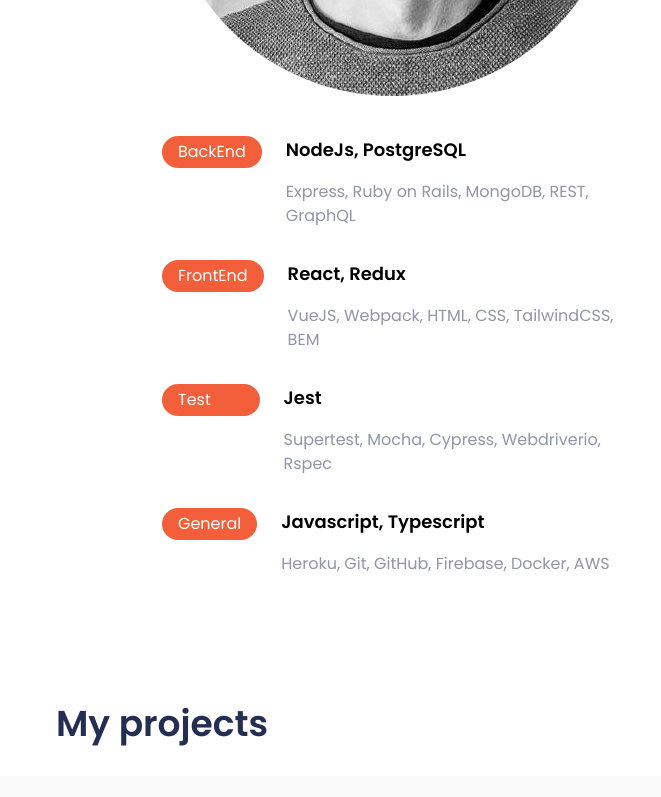
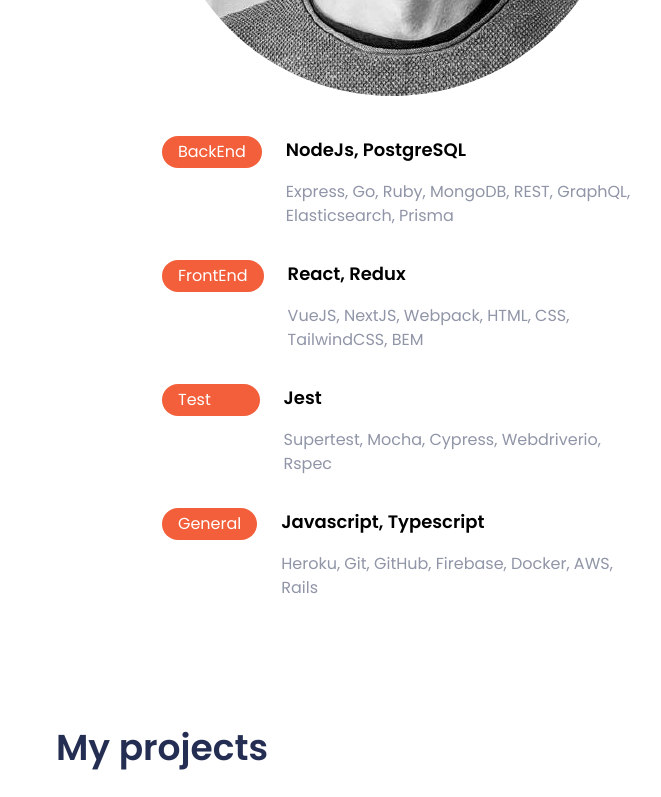
Before and after one commit to tarcea/parallax, a website: page index.html in a window 1280 px wide. Shown: the part 496-1293 px from the top of the page, 478-1139 px from the left. Drawn offline with nearby package versions, Linux system fonts and the light colour scheme.

Commit message:
skills updated

```diff
--- a/index.html
+++ b/index.html
@@ -288,7 +288,7 @@
                 NodeJs, PostgreSQL
               </h3>
               <p class="text-darkGrayishBlue">
-                Express, Ruby on Rails, MongoDB, REST, GraphQL
+                Express, Go, Ruby, MongoDB, REST, GraphQL, Elasticsearch, Prisma
               </p>
             </div>
           </div>
@@ -314,7 +314,7 @@
                 React, Redux
               </h3>
               <p class="text-darkGrayishBlue">
-                VueJS, Webpack, HTML, CSS, TailwindCSS, BEM
+                VueJS, NextJS, Webpack, HTML, CSS, TailwindCSS, BEM
               </p>
             </div>
           </div>
@@ -362,7 +362,7 @@
                 Javascript, Typescript
               </h3>
               <p class="text-darkGrayishBlue">
-                Heroku, Git, GitHub, Firebase, Docker, AWS
+                Heroku, Git, GitHub, Firebase, Docker, AWS, Rails
               </p>
             </div>
           </div>
```
